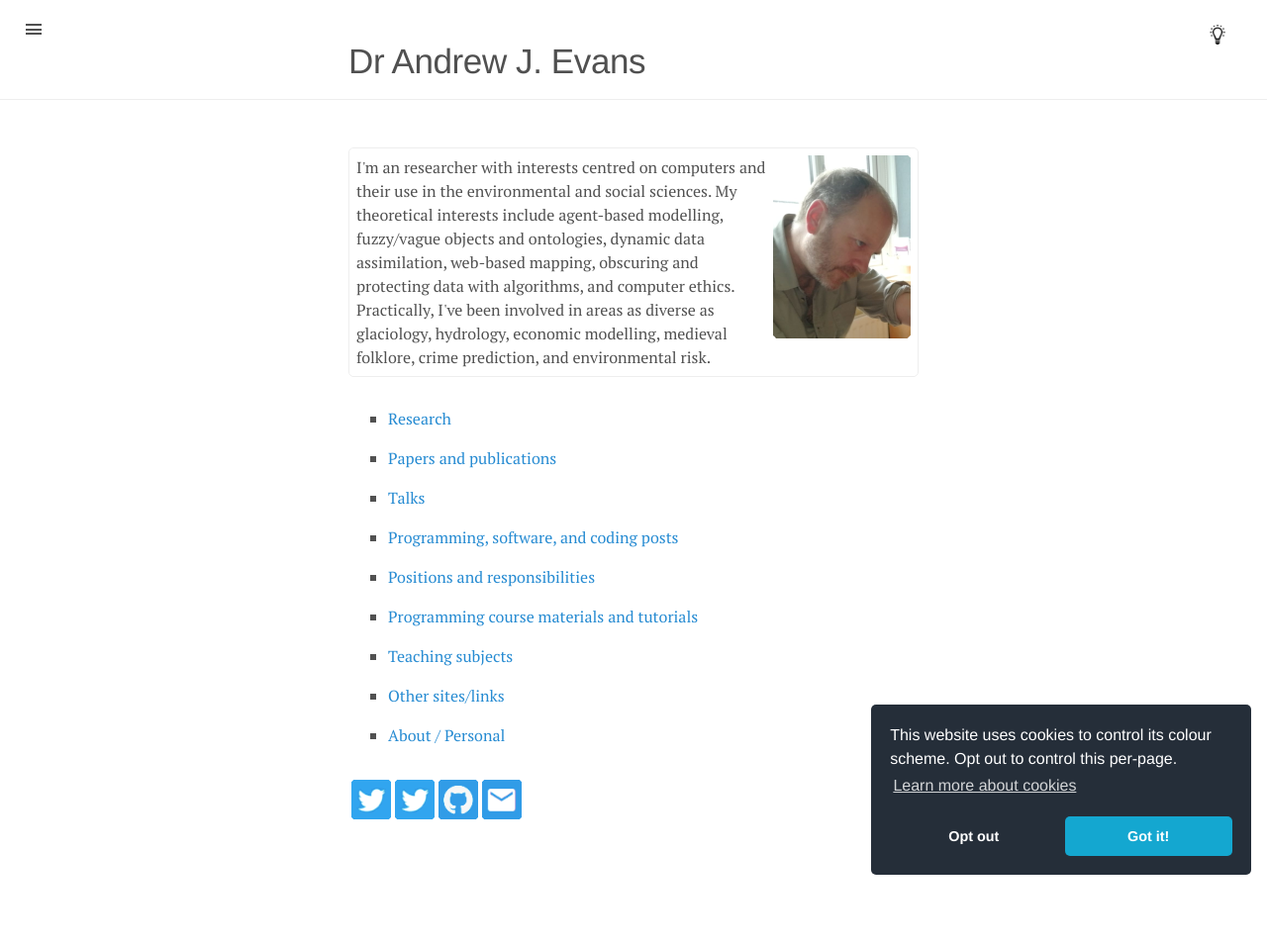
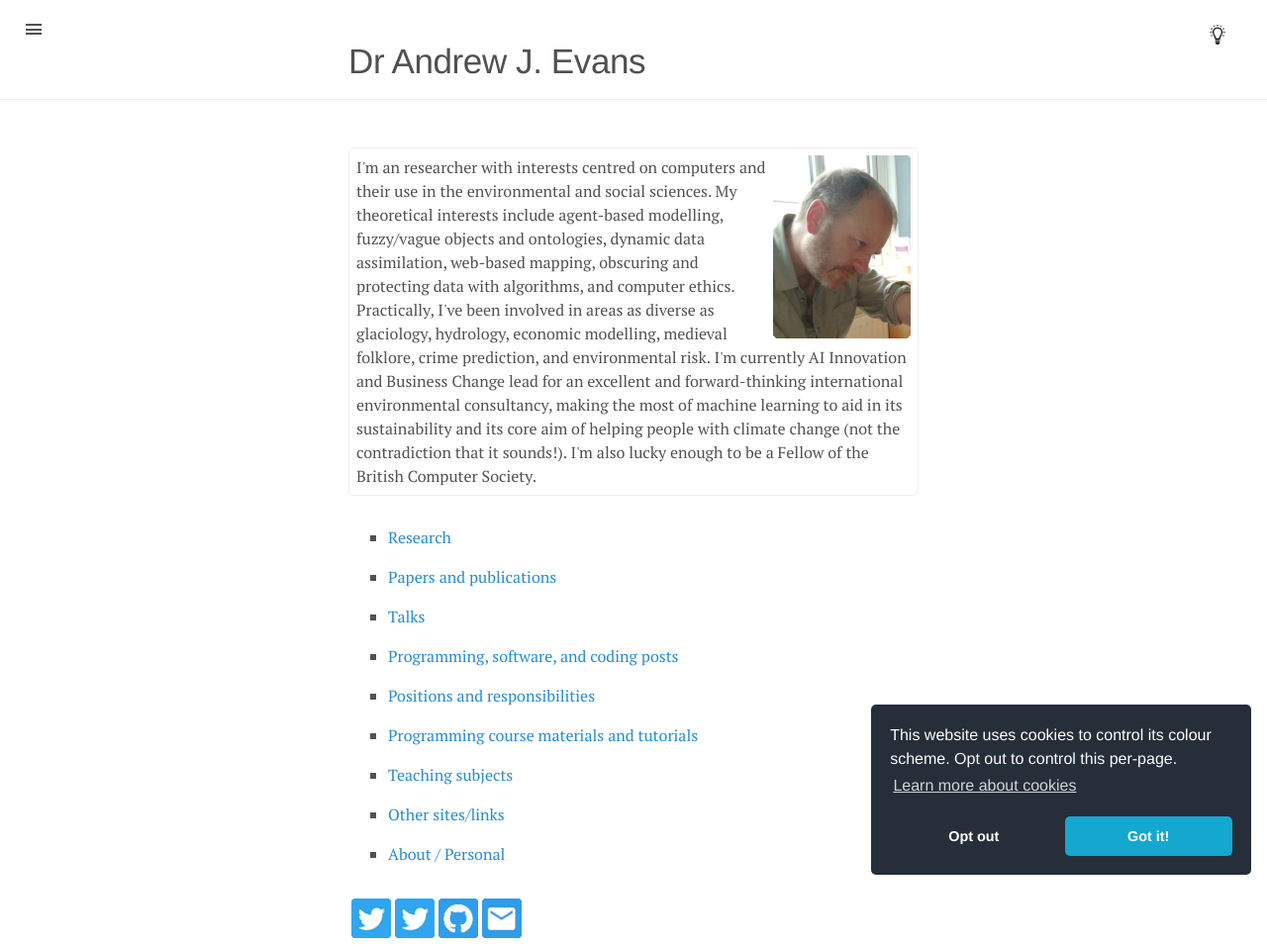
Before and after one commit to AJEvans/ajevans.github.io, a Jekyll site: the page built from index.html, in a window 1280 px wide. Shown: the whole page at 99% size. Built offline with Jekyll 4.4.1, drawn with Linux system fonts in a browser that asks for light colours; before the commit the page ends 900 px from its top, so only the background shows below that.

Commit message:
Update index.html

```diff
--- a/index.html
+++ b/index.html
@@ -10,7 +10,9 @@ layout: mainNodePage
 I'm an researcher with interests centred on computers and their use in the environmental and social sciences. My theoretical interests include
 agent-based modelling, fuzzy/vague objects and ontologies, dynamic data assimilation, web-based mapping, obscuring and protecting data with algorithms, and computer ethics.
 Practically, I've been involved in
-areas as diverse as glaciology, hydrology, economic modelling, medieval folklore, crime prediction, and environmental risk.
+areas as diverse as glaciology, hydrology, economic modelling, medieval folklore, crime prediction, and environmental risk. I'm currently AI Innovation and Business Change lead for an
+excellent and forward-thinking international environmental consultancy, making the most of machine learning to aid in its sustainability and its core aim of helping people with climate change (not the
+contradiction that it sounds!). I'm also lucky enough to be a Fellow of the British Computer Society.
 </P>
   <UL>
 	<LI style="list-style-type: square;"><A href="research/index.html">Research</A></LI>
```
